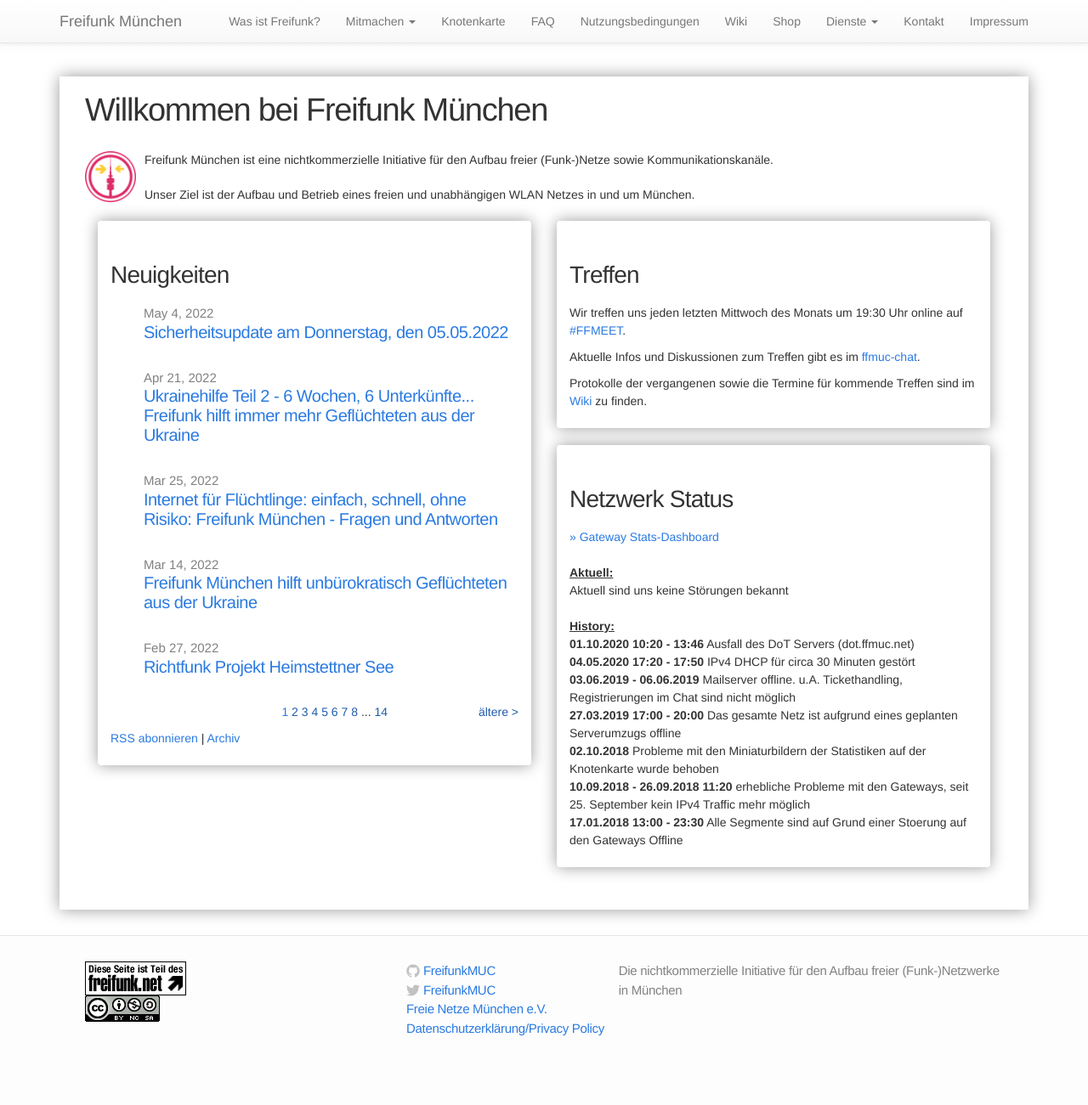
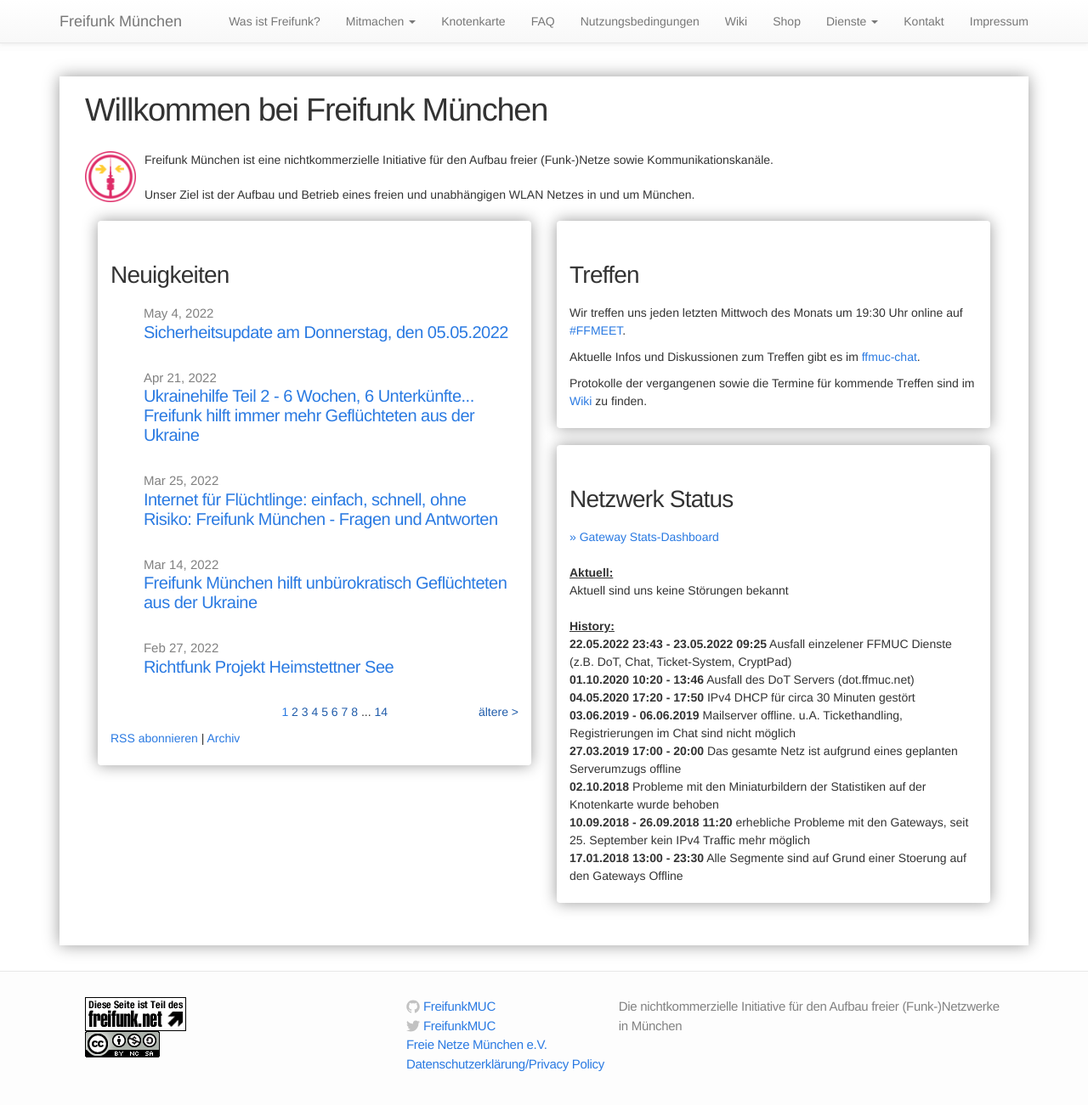
Before and after one commit to freifunkMUC/freifunkmuc.github.io, a Jekyll site: the page built from index.md, in a window 1280 px wide and 1319 px high. Shown: the top 1301 px of the window at 85% size. Built offline with Jekyll 4.4.1, drawn with Linux system fonts in a browser that asks for light colours.

Commit message:
Update network-status.md

```diff
--- a/_includes/network-status.md
+++ b/_includes/network-status.md
@@ -5,6 +5,7 @@
 <br>Aktuell sind uns keine Störungen bekannt
 <br>
 <br><u><b>History:</b></u>
+<br><b>22.05.2022 23:43 - 23.05.2022 09:25</b> Ausfall einzelener FFMUC Dienste (z.B. DoT, Chat, Ticket-System, CryptPad)
 <br><b>01.10.2020 10:20 - 13:46</b> Ausfall des DoT Servers (dot.ffmuc.net)
 <br><b>04.05.2020 17:20 - 17:50</b> IPv4 DHCP für circa 30 Minuten gestört
 <br><b>03.06.2019 - 06.06.2019</b> Mailserver offline. u.A. Tickethandling, Registrierungen im Chat sind nicht möglich
```
